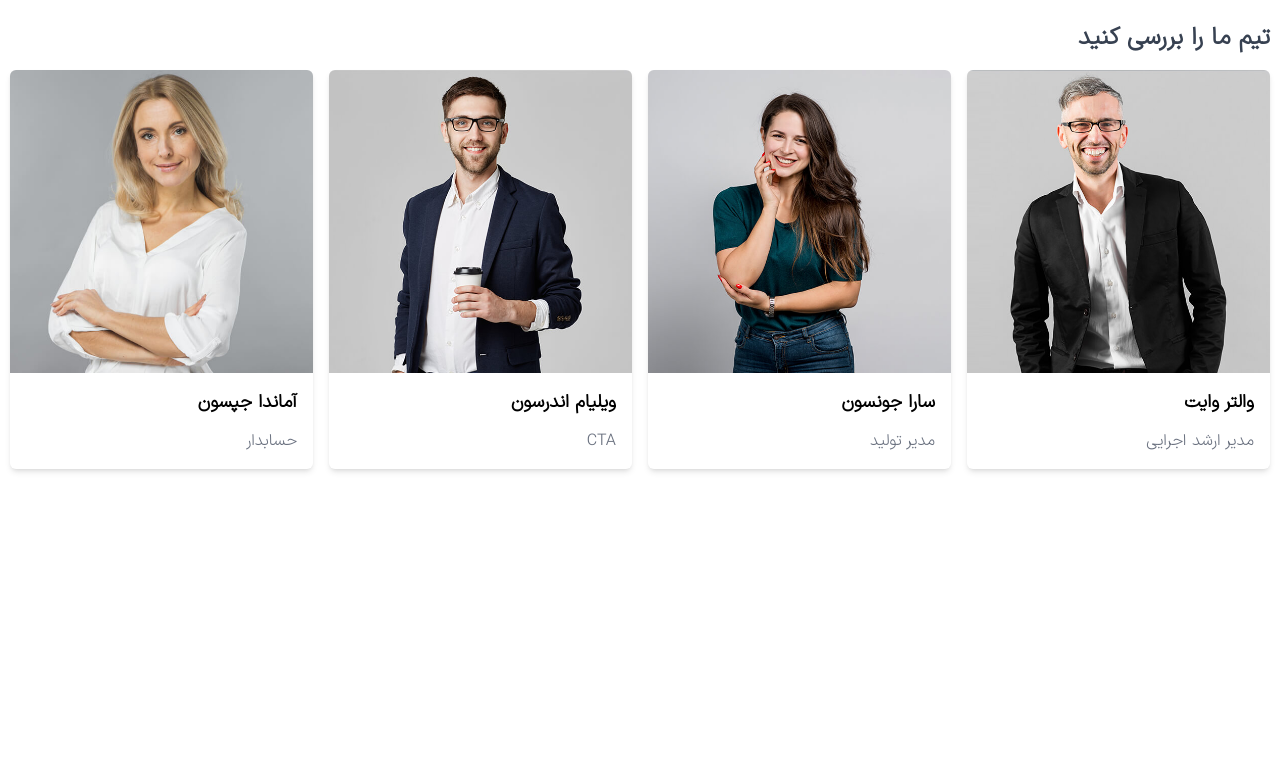
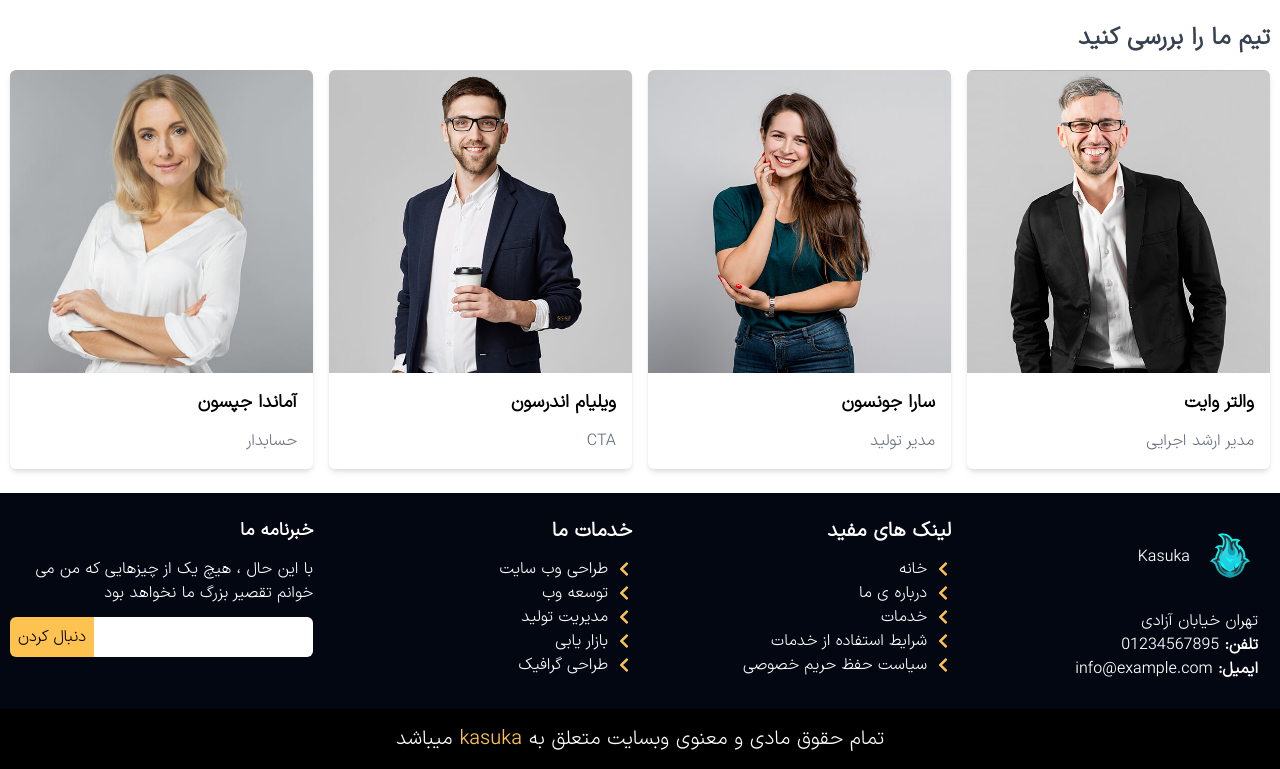
Before and after one commit to Sina-Soroosh/kasuka, a Next.js app: page / in a window 1280 px wide. Shown: the part 4198-4967 px from the top of the page. Before the commit the page ends 4691 px from the top, so only its background shows below. Built offline with nearby package versions, Linux system fonts and the light colour scheme.

Commit message:
coding Footer module

```diff
--- a/src/app/page.tsx
+++ b/src/app/page.tsx
@@ -1,3 +1,4 @@
+import Footer from "@/components/modules/Footer/Footer";
 import Header from "@/components/modules/Header/Header";
 import About from "@/components/templates/About";
 import CTA from "@/components/templates/CTA";
@@ -18,6 +19,7 @@ export default function Home() {
       <Portfolio />
       <Testimonials />
       <Team />
+      <Footer />
     </>
   );
 }
--- /dev/null
+++ b/src/components/modules/Footer/Footer.tsx
@@ -0,0 +1,175 @@
+import React from "react";
+import { FaChevronLeft } from "react-icons/fa";
+
+function Footer() {
+  return (
+    <>
+      <footer className="footer">
+        <div className="bg-gray-950 text-white">
+          <div className="container grid grid-cols-1 md:grid-cols-2 lg:grid-cols-4 gap-4 pt-6 pb-4">
+            <div className="">
+              <div className="">
+                <h3 className="flex items-center">
+                  <img
+                    src="/images/logo.png"
+                    alt=""
+                    className="img-fluid"
+                    width="80"
+                    height="80"
+                  />
+                  Kasuka
+                </h3>
+                <p className="my-3 text-whit px-3 text-base">
+                  تهران خیابان آزادی
+                  <br />
+                  <strong>تلفن:</strong> 01234567895
+                  <br />
+                  <strong>ایمیل:</strong> info@example.com
+                  <br />
+                </p>
+              </div>
+            </div>
+            <div className="">
+              <h4 className="font-bold text-xl text-white mb-3">
+                لینک های مفید
+              </h4>
+              <ul>
+                <li className="flex gap-2 items-center text-primary text-base">
+                  <FaChevronLeft />{" "}
+                  <a
+                    className="text-white hover:text-primary transition-colors"
+                    href="#"
+                  >
+                    خانه
+                  </a>
+                </li>
+                <li className="flex gap-2 items-center text-primary text-base">
+                  <FaChevronLeft />{" "}
+                  <a
+                    className="text-white hover:text-primary transition-colors"
+                    href="#"
+                  >
+                    درباره ی ما
+                  </a>
+                </li>
+                <li className="flex gap-2 items-center text-primary text-base">
+                  <FaChevronLeft />{" "}
+                  <a
+                    className="text-white hover:text-primary transition-colors"
+                    href="#"
+                  >
+                    خدمات
+                  </a>
+                </li>
+                <li className="flex gap-2 items-center text-primary text-base">
+                  <FaChevronLeft />{" "}
+                  <a
+                    className="text-white hover:text-primary transition-colors"
+                    href="#"
+                  >
+                    شرایط استفاده از خدمات
+                  </a>
+                </li>
+                <li className="flex gap-2 items-center text-primary text-base">
+                  <FaChevronLeft />{" "}
+                  <a
+                    className="text-white hover:text-primary transition-colors"
+                    href="#"
+                  >
+                    سیاست حفظ حریم خصوصی
+                  </a>
+                </li>
+              </ul>
+            </div>
+            <div className="">
+              <h4 className="font-bold text-xl text-white mb-3">خدمات ما</h4>
+              <ul>
+                <li className="flex gap-2 items-center text-primary text-base">
+                  <FaChevronLeft />{" "}
+                  <a
+                    className="text-white hover:text-primary transition-colors"
+                    href="#"
+                  >
+                    طراحی وب سایت
+                  </a>
+                </li>
+                <li className="flex gap-2 items-center text-primary text-base">
+                  <FaChevronLeft />{" "}
+                  <a
+                    className="text-white hover:text-primary transition-colors"
+                    href="#"
+                  >
+                    توسعه وب
+                  </a>
+                </li>
+                <li className="flex gap-2 items-center text-primary text-base">
+                  <FaChevronLeft />{" "}
+                  <a
+                    className="text-white hover:text-primary transition-colors"
+                    href="#"
+                  >
+                    مدیریت تولید
+                  </a>
+                </li>
+                <li className="flex gap-2 items-center text-primary text-base">
+                  <FaChevronLeft />{" "}
+                  <a
+                    className="text-white hover:text-primary transition-colors"
+                    href="#"
+                  >
+                    بازار یابی
+                  </a>
+                </li>
+                <li className="flex gap-2 items-center text-primary text-base">
+                  <FaChevronLeft />{" "}
+                  <a
+                    className="text-white hover:text-primary transition-colors"
+                    href="#"
+                  >
+                    طراحی گرافیک
+                  </a>
+                </li>
+              </ul>
+            </div>
+            <div className="">
+              <h4 className="text-white text-lg mb-3 font-bold">خبرنامه ما</h4>
+              <p className="text-white text-base mb-3">
+                با این حال ، هیچ یک از چیزهایی که من می خوانم تقصیر بزرگ ما
+                نخواهد بود
+              </p>
+              <form
+                action=""
+                method="post"
+                className="overflow-hidden rounded-md flex"
+              >
+                <input
+                  className="w-full p-2 text-black"
+                  type="email"
+                  name="email"
+                />
+                <input
+                  className="bg-primary p-2 text-black cursor-pointer"
+                  type="submit"
+                  value="دنبال کردن"
+                />
+              </form>
+            </div>
+          </div>
+        </div>
+        <div className="bg-black py-4">
+          <div className="container">
+            <p className="text-center text-white text-xl">
+              تمام حقوق مادی و معنوی وبسایت متعلق به{" "}
+              <a href="" className="text-primary">
+                kasuka
+              </a>{" "}
+              میباشد
+            </p>
+          </div>
+        </div>
+      </footer>
+    </>
+  );
+}
+
+export default Footer;
```
